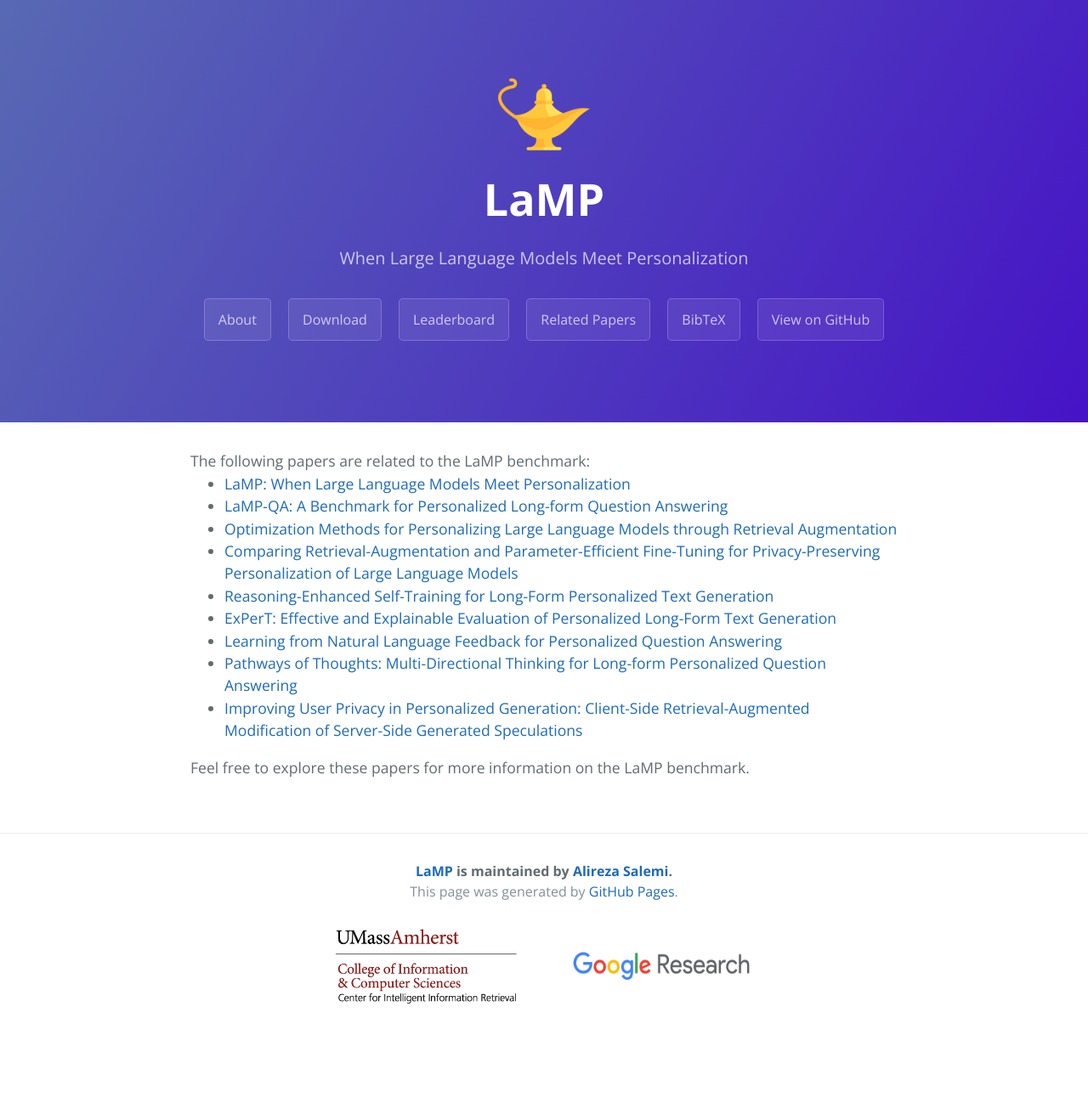
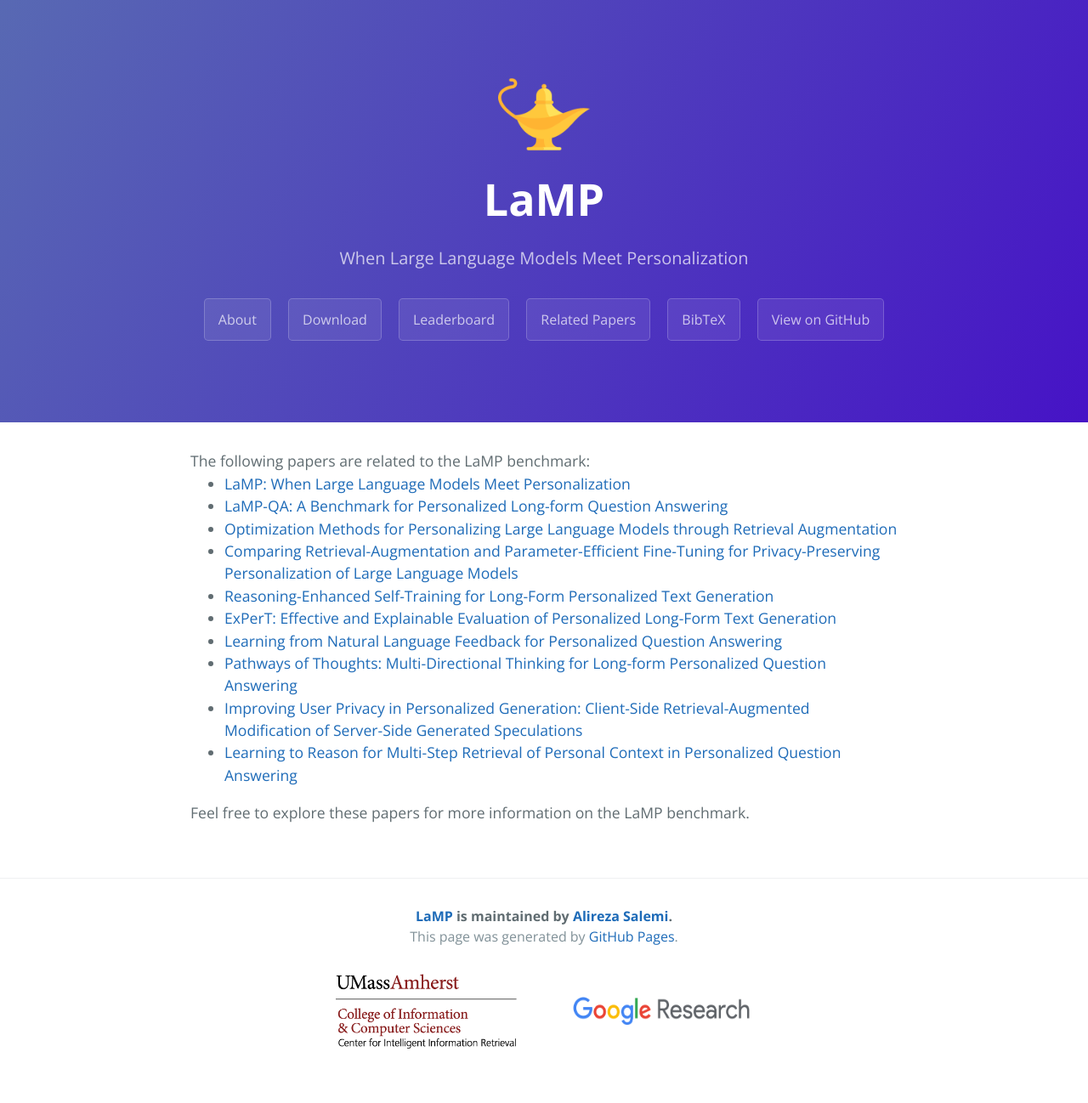
Before and after one commit to LaMP-Benchmark/lamp-benchmark.github.io, a Jekyll site: the page built from related-papers.html, in a window 1280 px wide. Shown: the whole page at 85% size. Built offline with Jekyll 4.4.1, drawn with Linux system fonts in a browser that asks for light colours; before the commit the page ends 1245 px from its top, so only the background shows below that.

Commit message:
Add new paper on multi-step retrieval reasoning

```diff
--- a/related-papers.html
+++ b/related-papers.html
@@ -18,6 +18,7 @@ The following papers are related to the LaMP benchmark:
    <li><a href="https://arxiv.org/abs/2508.10695">Learning from Natural Language Feedback for Personalized Question Answering</a></li>
    <li><a href="https://arxiv.org/abs/2509.19094">Pathways of Thoughts: Multi-Directional Thinking for Long-form Personalized Question Answering</a></li>
    <li><a href="https://arxiv.org/abs/2601.17569">Improving User Privacy in Personalized Generation: Client-Side Retrieval-Augmented Modification of Server-Side Generated Speculations</a></li>
+   <li><a href="https://arxiv.org/abs/2602.19317">Learning to Reason for Multi-Step Retrieval of Personal Context in Personalized Question Answering</a></li>
 </ul>
 
 
```
